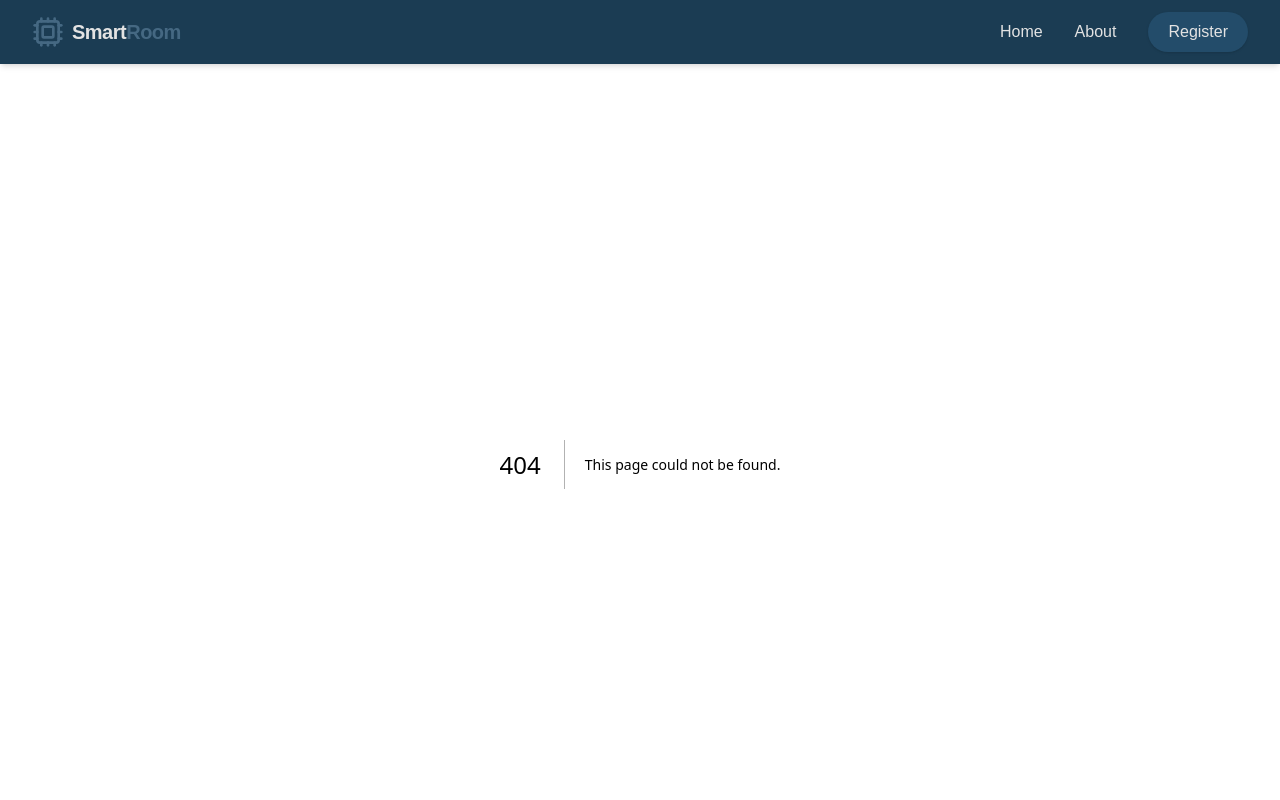
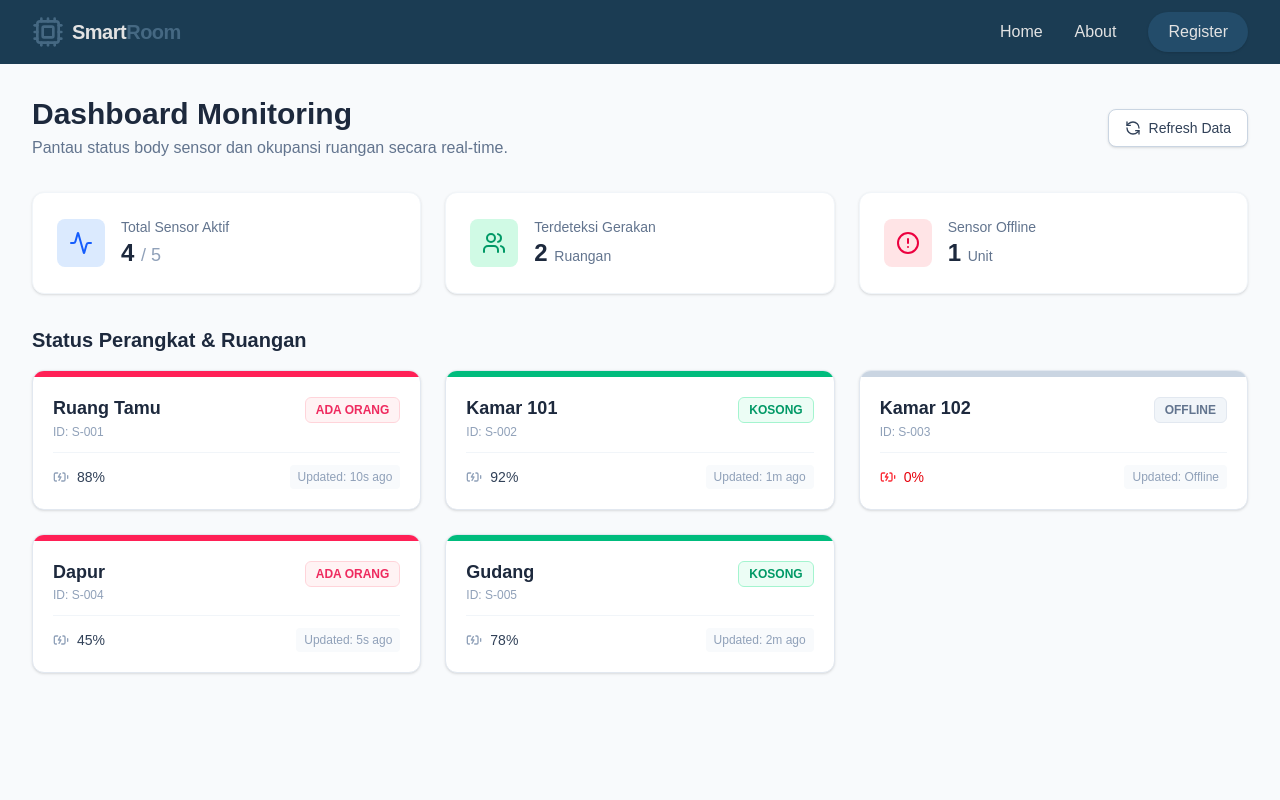
Before and after one commit to E-PPAW-TI503P-2025/PROJECT_KEL1_BODYSENSOR, a Next.js app in the folder app/: page /dashboardAdmin in a window 1280 px wide. Before the commit this address had no page. Shown: the top 800 px of the page. Built offline with nearby package versions, Linux system fonts and the light colour scheme.

Commit message:
add AdminDashboardPage component with initial sensor data and UI layout

```diff
--- /dev/null
+++ b/app/app/dashboardAdmin/page.tsx
@@ -0,0 +1,132 @@
+"use client";
+
+import React, { useState } from "react";
+import { Activity, Users, AlertCircle, BatteryCharging, RefreshCcw } from "lucide-react";
+
+// --- DATA DUMMY ---
+const INITIAL_DATA = [
+  { id: "S-001", location: "Ruang Tamu", status: "Active", motionDetected: true, battery: 88, lastUpdate: "10s ago" },
+  { id: "S-002", location: "Kamar 101", status: "Active", motionDetected: false, battery: 92, lastUpdate: "1m ago" },
+  { id: "S-003", location: "Kamar 102", status: "Inactive", motionDetected: false, battery: 0, lastUpdate: "Offline" },
+  { id: "S-004", location: "Dapur", status: "Active", motionDetected: true, battery: 45, lastUpdate: "5s ago" },
+  { id: "S-005", location: "Gudang", status: "Active", motionDetected: false, battery: 78, lastUpdate: "2m ago" },
+];
+
+export default function AdminDashboardPage() {
+  const [sensorData, setSensorData] = useState(INITIAL_DATA);
+
+  return (
+    <div className="min-h-screen bg-slate-50">
+
+      {/* TIDAK ADA NAVBAR DISINI */}
+
+      <main className="max-w-7xl mx-auto py-8 px-4 sm:px-6 lg:px-8">
+
+        {/* Header Section */}
+        <div className="flex flex-col md:flex-row justify-between items-start md:items-center mb-8 gap-4">
+          <div>
+            <h1 className="text-3xl font-bold text-slate-800">Dashboard Monitoring</h1>
+            <p className="text-slate-500 mt-1">Pantau status body sensor dan okupansi ruangan secara real-time.</p>
+          </div>
+          <button className="flex items-center gap-2 px-4 py-2 bg-white border border-slate-300 rounded-lg text-slate-700 hover:bg-slate-50 transition shadow-sm font-medium text-sm">
+            <RefreshCcw className="w-4 h-4" />
+            Refresh Data
+          </button>
+        </div>
+
+        {/* Statistik Ringkasan */}
+        <div className="grid grid-cols-1 md:grid-cols-3 gap-6 mb-8">
+          {/* Card 1 */}
+          <div className="bg-white p-6 rounded-xl shadow-sm border border-slate-100 flex items-center gap-4">
+            <div className="p-3 bg-blue-100 text-blue-600 rounded-lg">
+              <Activity className="w-6 h-6" />
+            </div>
+            <div>
+              <p className="text-sm text-slate-500 font-medium">Total Sensor Aktif</p>
+              <h3 className="text-2xl font-bold text-slate-800">
+                {sensorData.filter(s => s.status === "Active").length} <span className="text-slate-400 text-lg font-normal">/ {sensorData.length}</span>
+              </h3>
+            </div>
+          </div>
+
+          {/* Card 2 */}
+          <div className="bg-white p-6 rounded-xl shadow-sm border border-slate-100 flex items-center gap-4">
+            <div className="p-3 bg-emerald-100 text-emerald-600 rounded-lg">
+              <Users className="w-6 h-6" />
+            </div>
+            <div>
+              <p className="text-sm text-slate-500 font-medium">Terdeteksi Gerakan</p>
+              <h3 className="text-2xl font-bold text-slate-800">
+                {sensorData.filter(s => s.motionDetected).length} <span className="text-sm font-normal text-slate-500">Ruangan</span>
+              </h3>
+            </div>
+          </div>
+
+          {/* Card 3 */}
+          <div className="bg-white p-6 rounded-xl shadow-sm border border-slate-100 flex items-center gap-4">
+            <div className="p-3 bg-rose-100 text-rose-600 rounded-lg">
+              <AlertCircle className="w-6 h-6" />
+            </div>
+            <div>
+              <p className="text-sm text-slate-500 font-medium">Sensor Offline</p>
+              <h3 className="text-2xl font-bold text-slate-800">
+                {sensorData.filter(s => s.status === "Inactive").length} <span className="text-sm font-normal text-slate-500">Unit</span>
+              </h3>
+            </div>
+          </div>
+        </div>
+
+        {/* Grid Status Sensor */}
+        <h2 className="text-xl font-bold text-slate-800 mb-4 flex items-center gap-2">
+          Status Perangkat & Ruangan
+        </h2>
+
+        <div className="grid grid-cols-1 md:grid-cols-2 lg:grid-cols-3 gap-6">
+          {sensorData.map((sensor) => (
+            <div key={sensor.id} className="bg-white rounded-xl border border-slate-200 shadow-sm overflow-hidden hover:shadow-md transition-all duration-200">
+
+              <div className={`h-1.5 w-full ${
+                sensor.status === 'Inactive' ? 'bg-slate-300' :
+                sensor.motionDetected ? 'bg-rose-500' : 'bg-emerald-500'
+              }`} />
+
+              <div className="p-5">
+                <div className="flex justify-between items-start mb-3">
+                  <div>
+                    <h3 className="font-semibold text-lg text-slate-800 leading-tight">{sensor.location}</h3>
+                    <span className="text-xs text-slate-400 font-mono mt-1 block">ID: {sensor.id}</span>
+                  </div>
+
+                  <span className={`px-2.5 py-1 rounded-md text-xs font-bold border ${
+                    sensor.status === 'Inactive'
+                      ? 'bg-slate-100 text-slate-500 border-slate-200'
+                      : sensor.motionDetected
+                        ? 'bg-rose-50 text-rose-600 border-rose-200 animate-pulse'
+                        : 'bg-emerald-50 text-emerald-600 border-emerald-200'
+                  }`}>
+                    {sensor.status === 'Inactive' ? 'OFFLINE' : (sensor.motionDetected ? 'ADA ORANG' : 'KOSONG')}
+                  </span>
+                </div>
+
+                <div className="h-px bg-slate-100 my-3"></div>
+
+                <div className="flex items-center justify-between text-sm text-slate-600">
+                  <div className="flex items-center gap-2">
+                    <BatteryCharging className={`w-4 h-4 ${sensor.battery < 20 ? 'text-red-500' : 'text-slate-400'}`} />
+                    <span className={`font-medium ${sensor.battery < 20 ? 'text-red-600' : 'text-slate-700'}`}>
+                      {sensor.battery}%
+                    </span>
+                  </div>
+                  <div className="text-slate-400 text-xs bg-slate-50 px-2 py-1 rounded">
+                    Updated: {sensor.lastUpdate}
+                  </div>
+                </div>
+              </div>
+            </div>
+          ))}
+        </div>
+
+      </main>
+    </div>
+  );
+}
```
